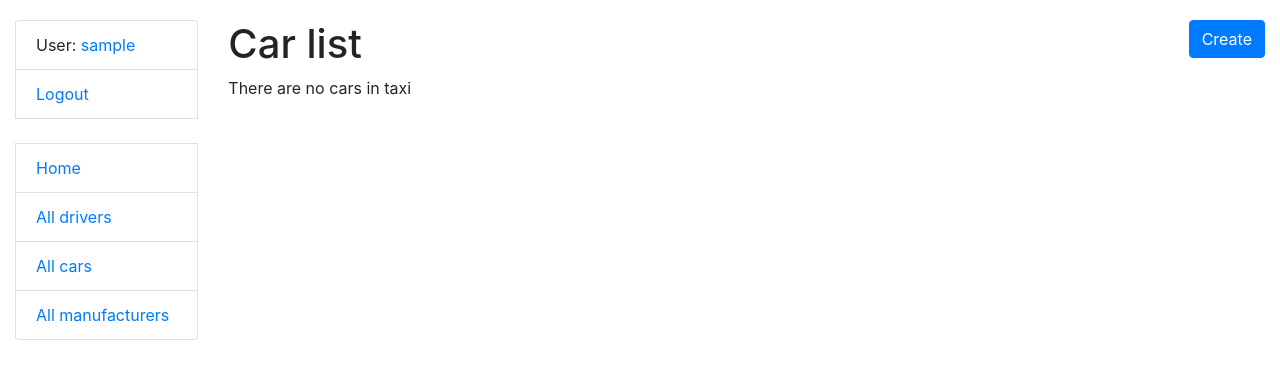
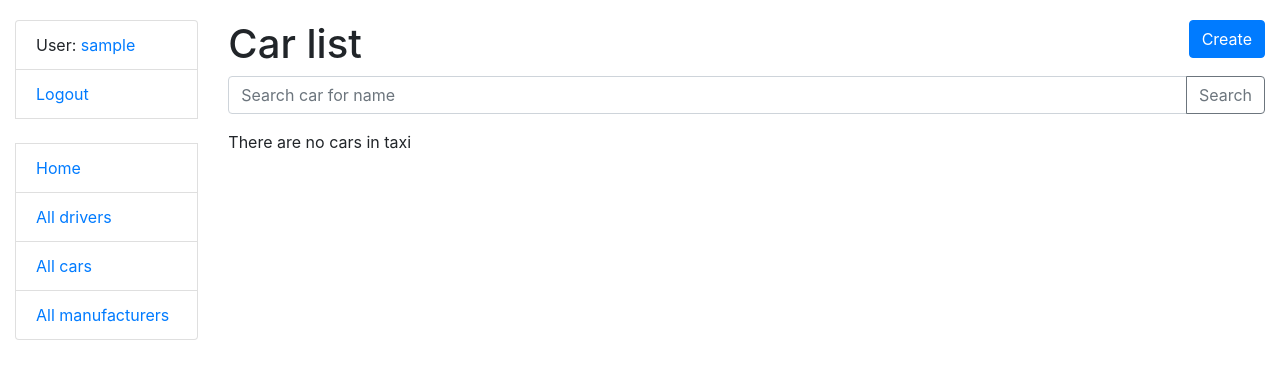
Before and after one commit to cloudprogramm/taxi-service, a Django app: page /cars/ in a window 1280 px wide. Shown: the top 379 px of the page. Run offline with Django 4.2, Linux system fonts and the light colour scheme; the visitor is signed in with stand-in values (Sample User, id 1); data that the repository does not hold is empty.

Commit message:
Realized car search bar

```diff
--- a/taxi/views.py
+++ b/taxi/views.py
@@ -63,8 +63,18 @@ class ManufacturerDeleteView(LoginRequiredMixin, generic.DeleteView):
 
 class CarListView(LoginRequiredMixin, generic.ListView):
     model = Car
-    paginate_by = 2
+    paginate_by = 5
     queryset = Car.objects.all().select_related("manufacturer")
+
+    def get_queryset(self):
+        search_queryset = self.request.GET.get('search_car_model')
+
+        if search_queryset is not None:
+            object_list = Car.objects.filter(model__icontains=search_queryset)
+
+            return object_list
+        else:
+            return self.queryset
 
 
 class CarDetailView(LoginRequiredMixin, generic.DetailView):
--- /dev/null
+++ b/templates/includes/search_bar.html
@@ -0,0 +1,10 @@
+<form action="{% url 'taxi:car-list' %}" method="get">
+
+    <div class="input-group mb-3">
+        <input type="text" name="search_car_model" class="form-control" placeholder="Search car for name" value="{{ request.GET.model }}">
+
+        <div class="input-group-append">
+            <input class="btn btn-outline-secondary" type="submit" value="Search">
+        </div>
+    </div>
+</form>
--- a/templates/taxi/car_list.html
+++ b/templates/taxi/car_list.html
@@ -5,7 +5,9 @@
       Car list
       <a class="btn btn-primary" style="float: right" href="{% url 'taxi:car-create' %}">Create</a>
   </h1>
-  {% if car_list %}
+  {% include "includes/search_bar.html" %}
+
+  {% if object_list %}
       <table class="table">
         <tr>
             <th>Model</th>
@@ -14,7 +16,7 @@
             <th>Delete</th>
         </tr>
 
-        {% for car in car_list %}
+        {% for car in object_list %}
             <tr>
                 <td>
                     {{ car.model }}
```
